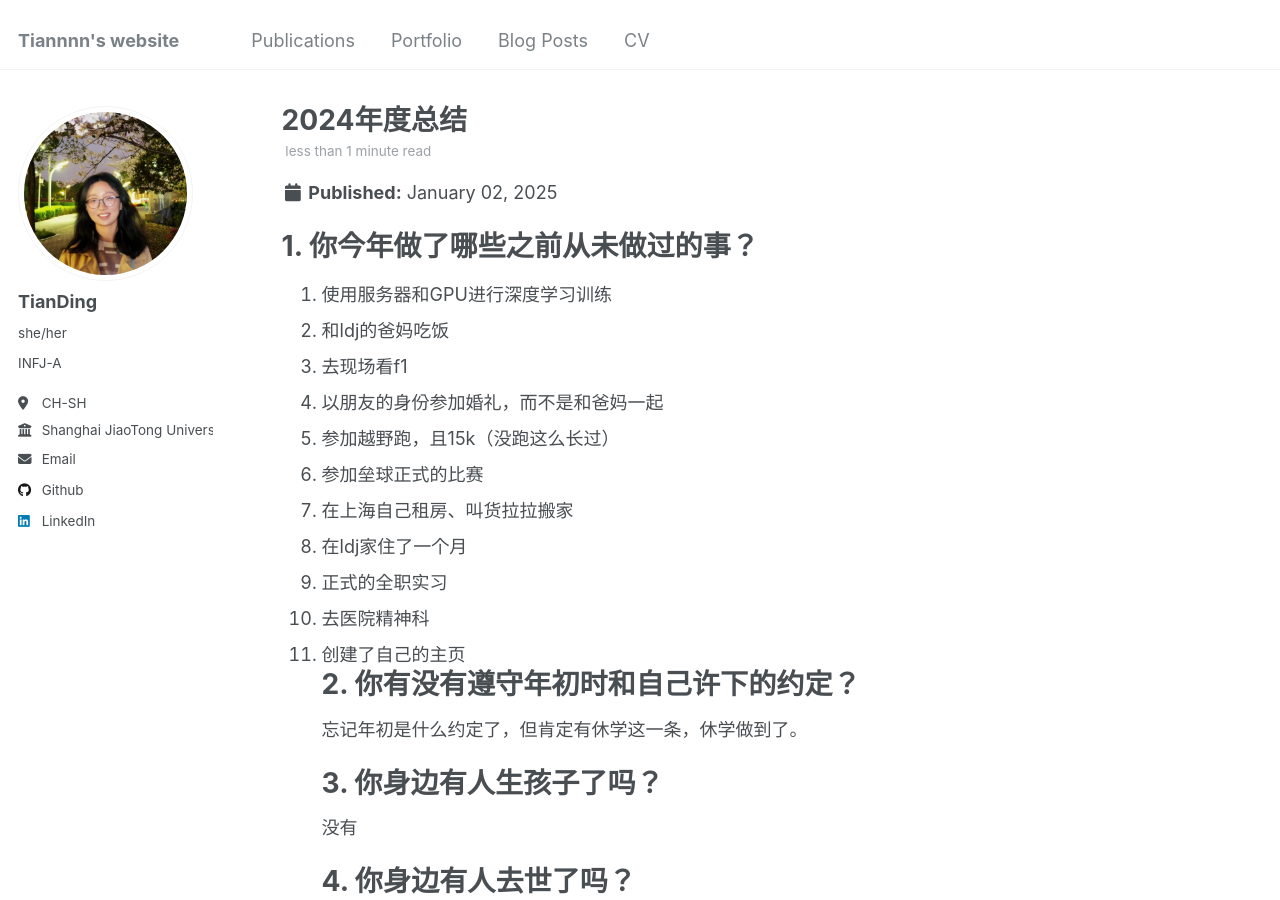
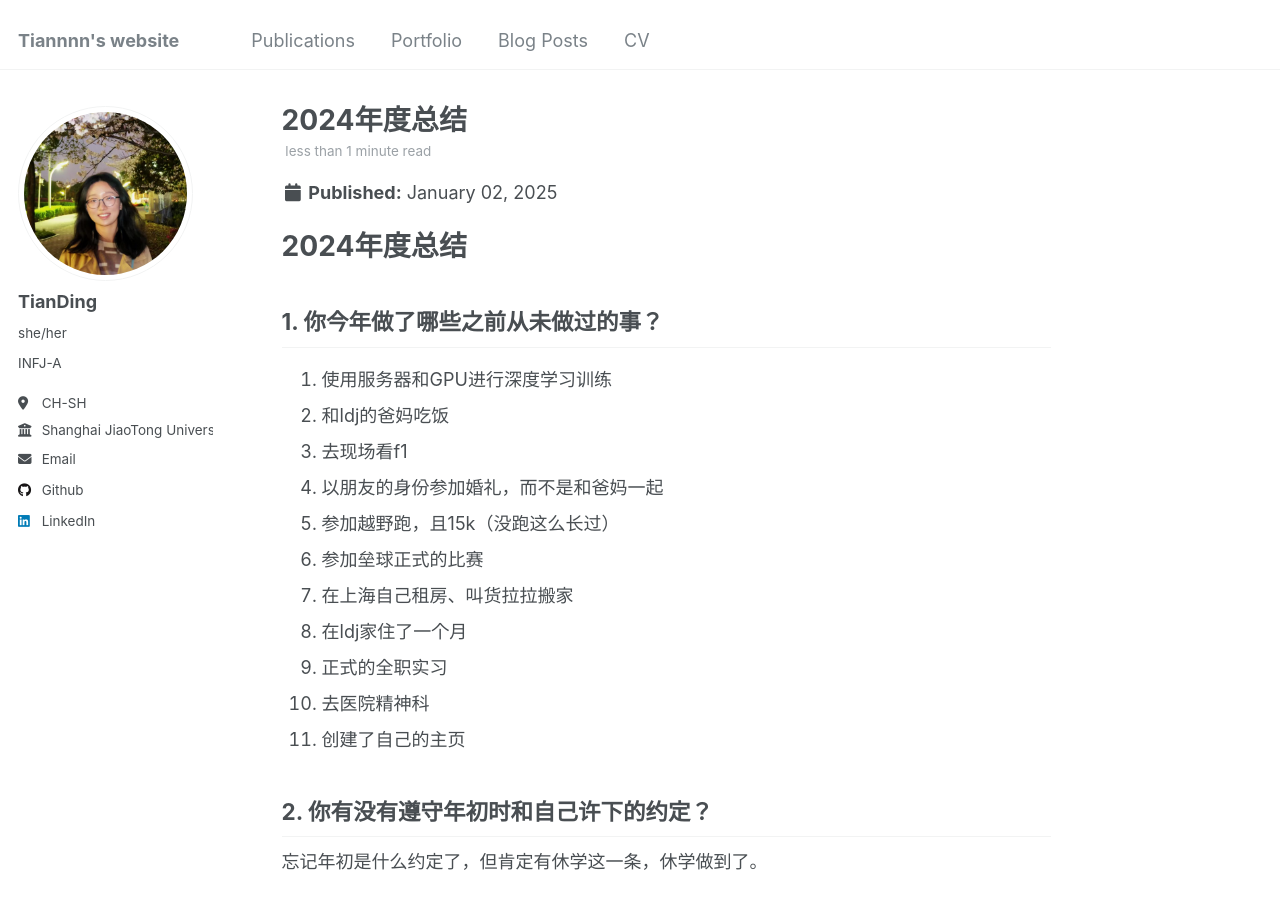
Before and after one commit to Tiannn0703/Tiannn0703.github.io, a Jekyll site: the page built from _posts/2025-01-02-2024YearlyReview.md, in a window 1280 px wide and 900 px high. Built offline with Jekyll 4.4.1, drawn with Linux system fonts in a browser that asks for light colours.

Commit message:
Add 2024 yearly review blog post

```diff
--- a/_posts/2024-01-02-2024YearlyReview.md
+++ b/_posts/2025-01-02-2024YearlyReview.md
@@ -5,7 +5,10 @@ permalink: /posts/2025/01/2024YearlyReview/
 tags:
   - Yearly Review
 ---
-# 1. 你今年做了哪些之前从未做过的事？
+# 2024年度总结
+
+## 1. 你今年做了哪些之前从未做过的事？
+
 1. 使用服务器和GPU进行深度学习训练
 2. 和ldj的爸妈吃饭
 3. 去现场看f1
@@ -17,19 +20,25 @@ tags:
 9. 正式的全职实习
 10. 去医院精神科
 11. 创建了自己的主页
-# 2. 你有没有遵守年初时和自己许下的约定？
+
+## 2. 你有没有遵守年初时和自己许下的约定？
 忘记年初是什么约定了，但肯定有休学这一条，休学做到了。
-# 3. 你身边有人生孩子了吗？
+
+## 3. 你身边有人生孩子了吗？
 没有
-# 4. 你身边有人去世了吗？
+
+## 4. 你身边有人去世了吗？
 没有
-# 5. 你去了哪些城市/州/国家？
+
+## 5. 你去了哪些城市/州/国家？
 南京、苏州、无锡
 （出去太少惹
-# 6. 明年你想要获得哪些你今年没有的东西？
+
+## 6. 明年你想要获得哪些你今年没有的东西？
 想参与完整的科研项目，尤其是论文写作-发表-成果交流的过程。
 想参加野协领培，成为领队。
-# 7. 今年的哪个或哪些日子会铭刻在你的记忆中，为什么？
+
+## 7. 今年的哪个或哪些日子会铭刻在你的记忆中，为什么？
 太多了，而且越近的日子越清楚，越远的越模糊，或许再过一段时间去看的话，可能近的这些日子也不会被铭刻
 
 3.31：第一次和男朋友的爸妈吃饭，还蛮紧张的，但是很开心
@@ -39,97 +48,133 @@ tags:
 10.4：在从济南回上海的火车上接到了休学被阻的电话，第一次真实的感受到最接近抑郁的这种情绪
 10.11：拿到休学证明，松了一口气
 12.18：回学校再次汇报项目，和导师还有教务老师交流后续安排。突然顿悟了像我这样共情力高的人是很少的，而我一直以来都以为别人和我一样；以及大部分人的工作只是去维持某个庞然大物的运转，实验室也是这样被维持着的。世界是草台班子就在于每个职位的人都有自己的想法。
-# 8. 你今年最大的成就是什么？
+
+## 8. 你今年最大的成就是什么？
 最大，那就只选一个吧
 我真的休学了。
-# 9. 你今年最大的失败是什么？
+
+## 9. 你今年最大的失败是什么？
 也有很多… 但如果说最大的，应该还是休学之前的准备工作不足吧。这应该是“未来的我”最希望我学到的一课？
-# 10.  你今年还遇到过哪些困难？
+
+## 10.  你今年还遇到过哪些困难？
+
 * 和亲人的相处，今年突然意识到我家的人之间的亲情非常淡薄，大家都不会去爱，而我也不敢说爱，因为会被要求去证明。
 * 在做项目时，走到了自己感觉有意义且感兴趣的领域，但导师并不看好，自己也知道这可能是异想天开。
 * 被人误解，因为容易流泪而被认为脆弱。
 * 在和社会打交道时的重重阻碍，休学、实习、租房等等。
 * 自由带来的一系列责任自负的惶恐和压力，以及迷茫。
-# 11. 你今年是否生过病或受过伤？
+
+## 11. 你今年是否生过病或受过伤？
 好像没？甚至没有感冒过。
 就是有一天背疼的不行，去医院也不知道挂哪，拍了个胸片发现是非常健康的胸椎，睡了一觉第二天好了；
 还有一点甲沟炎，走路都感觉困难，立刻下单夫西地软膏，涂上也是睡了一觉就好了。
-# 12. 你今年买过的最好的东西是什么？
+
+## 12. 你今年买过的最好的东西是什么？
 这个电脑！因为用了国补买的很实惠。
 啊又只能说一样吗… 我觉得金钱观摆正之后买的东西都很好，明确需求的情况下尽可能简省，而不是委屈自己去缩减需求，羽绒服、健身卡、私教课，都很好。
-# 13. 谁的行为值得去表扬？
+
+## 13. 谁的行为值得去表扬？
+
 * 首先是那些依然主动联系我的朋友们，wry、yyz、zhx、yjl、wsh，我还是不太会去主动联系那些很久没见的人，同时因为自己的一些“成见”，总觉得话不投机。
 * 其次是ldj的爸爸妈妈，让我度过了很幸福很舒适的一个月。叔叔阿姨都是非常包容、非常智慧、非常非常好的人，也重新思考了和家人的关系以及金钱观等等。
 * 一起来参加垒球比赛的新人们。想起我第一次和华师打友谊赛的时候头非常懵，正式比赛我肯定想尽办法抱恙不敢来的，大家都好勇敢。
 * 乐刻团课认识的果冻教练，其他教练也都很优秀，但果冻教练是我比较前面上的课所以印象比较深。非常温柔博爱，有很足的情绪价值，而且一视同仁，管来上课的大爷也叫“男同学”。
 * teleai最后负责联系我的hr，可能是出于种种原因展现出了耐心和温和，也和我说了很多她本没必要去说的话，在经历过那些别人没和说而要靠我自己去悟出这些话的时刻后，非常尊重愿意这样做的人。
-# 14. 谁的行为令你感到震惊？
+
+## 14. 谁的行为令你感到震惊？
 好像没有“震惊”？非要说的话，可能是某个八卦吧。 八卦本身没什么，更多是一些处理方式，会让我觉得“真的有人会这样想吗？”
-# 15. 你大部分的钱都花到哪里去了？
+
+## 15. 你大部分的钱都花到哪里去了？
 唔，没有记账捏，应该是租房？
-# 16. 有什么事让你感到超级、超级、超级兴奋？
+
+## 16. 有什么事让你感到超级、超级、超级兴奋？
 拿到休学证明的那一刻，感觉“我做到了”，世界在我面前打开。
 以为要去北京实习的时候，虽然没去成，但想到住市中心4星酒店、可以见北京的朋友、在另一个城市生活就很开心捏。
-# 17. 哪首歌会永远让你想起这一年？
+
+## 17. 哪首歌会永远让你想起这一年？
 Try Everything
-# 18. 与去年的这个时候相比，你是：感到更快乐还是更悲伤了？变得更瘦还是更胖了？变得更富还是更穷了？
+
+## 18. 与去年的这个时候相比，你是：感到更快乐还是更悲伤了？变得更瘦还是更胖了？变得更富还是更穷了？
 更快乐了，识别到了更多的恐惧、迷茫、不足，也更会和他们相处了。
 更重了，但是肌肉更多了（脂肪也更多了）。
 更富了？实习赚了点钱但也花了很多捏。
-# 19. 你希望自己能做得更多的是什么？
+
+## 19. 你希望自己能做得更多的是什么？
+
 * 多表达，多记录。有很多思考、顿悟的时刻，但因为没太有输出表达的习惯，往往就是让他们这么流过了。同时实习的经历让我感觉日报真的很重要，任何一点想法、看到的东西都记下来。
 * 保证生活。在保证生活（睡眠、社团活动、健康吃饭等）的基础上去安排工作，而不是反过来一直压榨生活。
 * 更世故一点，并非由内而外的圆滑，“再清澈的水只要足够深也是看不见底的”，理想主义者更要学会保护自己。具体体现在，在真诚前要考虑清楚我们之间的利益关系。
-# 20. 你希望自己能做得更少的是什么？
+
+## 20. 你希望自己能做得更少的是什么？
 * 少想，少看，多做，多写。
 * 少为自己辩解，多去理解别人。
-# 21. 你是如何度过节假日的？
+
+## 21. 你是如何度过节假日的？
 参加社团活动，为工作日做准备，和ldj一起，健身。
-# 22. 你今年坠入爱河了吗？
+
+## 22. 你今年坠入爱河了吗？
 关系更加稳定了。
-# 23. 你是否有讨厌某个你去年此时不觉得讨厌的人呢？
+
+## 23. 你是否有讨厌某个你去年此时不觉得讨厌的人呢？
 emmmm 讨厌也往往能理解吧，有几个暂时无法理解的，比如仗势欺人的、喜欢评判别人的、拜高踩低的。
-# 24. 你最喜欢的电视节目是什么？
+
+## 24. 你最喜欢的电视节目是什么？
 今年只看了一个综艺，思想验证区域，很喜欢！
-# 25. 你读过最好的一本书是什么？
+
+## 25. 你读过最好的一本书是什么？
 现在听播客讲书比较多捏，自己看得越来越少惹
 听过的里面，可能《对赌》？感觉非常适合自己，尤其是打麻将之类的心态。
-# 26. 你今年发现的最好听的一首歌是什么？
+
+## 26. 你今年发现的最好听的一首歌是什么？
 花田错8
-# 27. 你今年看过最喜欢的一部电影是什么？
+
+## 27. 你今年看过最喜欢的一部电影是什么？
 没太看捏
-# 28.  你今年吃过最好吃的一顿饭是什么？
+
+## 28.  你今年吃过最好吃的一顿饭是什么？
 ministry of crab！
-# 29. 有什么是你想要且得到了的？
+
+## 29. 有什么是你想要且得到了的？
 休学了，实习了，自己做饭了，赚工资了
-# 30. 有什么是你想要却没有得到的？
+
+## 30. 有什么是你想要却没有得到的？
 科研实习的机会，f1志愿者，去另一个城市生活一段时间（至少1个月），“向上社交”
-# 31. 你生日那天做了什么？
+
+## 31. 你生日那天做了什么？
 和贝去人广吃了28的餐厅~
-# 32. 有什么还未发生的事，如果发生了，会让你的这一年变得无比满足?
+
+## 32. 有什么还未发生的事，如果发生了，会让你的这一年变得无比满足?
 完整参与到一个论文的过程，圆满我对科研项目的认知。
 去另一个风景很好的地方做一个月义工。
-# 33. 你会如何描述你今年的个人时尚风格？
+
+## 33. 你会如何描述你今年的个人时尚风格？
 务实，户外风，极简（
-# 34. 是什么让你保持理智？
+
+## 34. 是什么让你保持理智？
 emmm 贫穷？
-# 35. 你最欣赏哪个名人/公众人物？
+
+## 35. 你最欣赏哪个名人/公众人物？
 携隐Melody，很喜欢很欣赏她，但其实没有那种让我 喜欢得想哭的感觉？hh
 新法方院长让我有那样的感觉捏
 还需要继续去发掘~
-# 36. 哪个政治问题最令你有感而发？
+
+## 36. 哪个政治问题最令你有感而发？
 很宏大的，选举、政策之类的，似乎不会有什么感。
 一些新闻，比如浙大贫困生、恶性伤人事件等等，还是有感的。
-# 37.  你想念哪些人？
+
+## 37.  你想念哪些人？
 高中的班主任，虽然我们没有交心的聊过什么，但我觉得起码我们是可以的，可能这样聊的比我大的人越来越少了。
 好像也没什么，我想念但我不留恋了，我总会认识新的人，会选择、创造出我自己喜欢的环境。
-# 38. 在你新认识的人之中，谁是最好的？
+
+## 38. 在你新认识的人之中，谁是最好的？
 金紫尖认识的同桌，非常喜欢他的性格，说话也很有意思。
-# 39. 今年你学到了什么宝贵的人生经验？
+
+## 39. 今年你学到了什么宝贵的人生经验？
 这可太多了…
 * 不一定要把喜欢的事作为工作。工作有多方面的意义，从设立他的人的角度来说，只是为了维持某个庞然大物的运转，我们个人喜欢的事很可能就不能被量化为一个工作的形式。能找到自己喜欢、感觉有意义感的事固然很好，这时的课题就是要保护生活的边界；而即使找不到，保持一种routine和基本的保障，再在其他部分无压力地去寻找自己的热爱也很好。
 * 真诚之前，想清楚你们之间的利益关系。世界是一个草台班子，每个环节都有可能因为个人的想法而出一点点偏差，如何利用这些，别人直接告诉你是要承担责任的，需要“精明”一些，帮助别人来帮助自己。有利益冲突的真诚，其实会让人为难。为了达到自己的目的，不妨先替别人承担下责任，做那个不够真诚的坏人。
 * 别太客气，接受别人的好意也是一种好意。不用急着还，主动的好意非常不易，真诚的回报。
 * 绝大多数的焦虑，其实来源于感觉自己不被爱。
-# 40. 能够总结你这一年的一句话是什么？
+
+## 40. 能够总结你这一年的一句话是什么？
 今年犯了很多错误，流了很多泪，但这些也都是让我变得更强大的养料。收拾好复盘好，快速翻篇，去迎接新的挑战吧！
```
